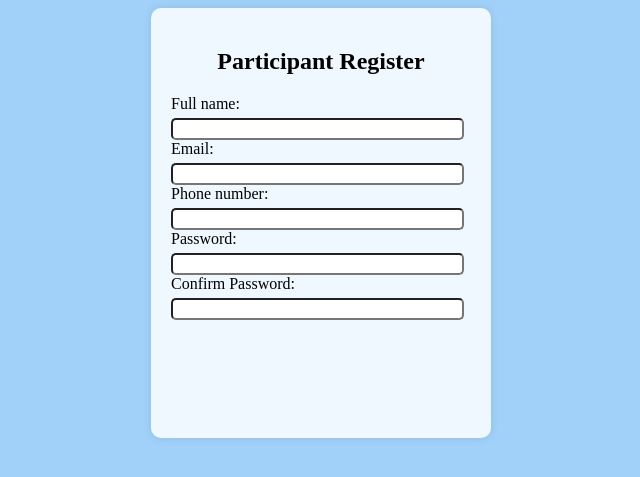
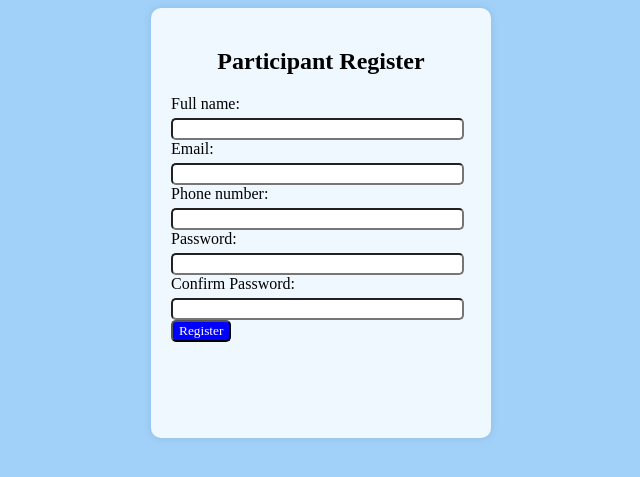
Before and after one commit to pkhunter47/WT_fall-25-26-, a PHP site: the page made by MID/lab task/lab task2.php in a window 1280 px wide. Shown: the top 477 px of the page, without its empty margins (319-959 px from the left). Run offline with PHP 8.4, Linux system fonts and the light colour scheme.

Commit message:
button added

```diff
--- a/MID/lab task/lab task2.php
+++ b/MID/lab task/lab task2.php
@@ -25,6 +25,12 @@
     box-shadow: dimgray;
     font-family: 'Times New Roman', Times, serif;
 }
+#button{
+    background-color:blue;
+    color:white;
+    font-family: 'Times New Roman', Times, serif;
+    border-radius: 5px;
+}
 
 
     </style>
@@ -45,6 +51,8 @@
         <label>Confirm Password:</label>
         <input type="password" id="c_password">
 
+        <button type="submit" id="button">Register</button>
+
 
 
 
```
